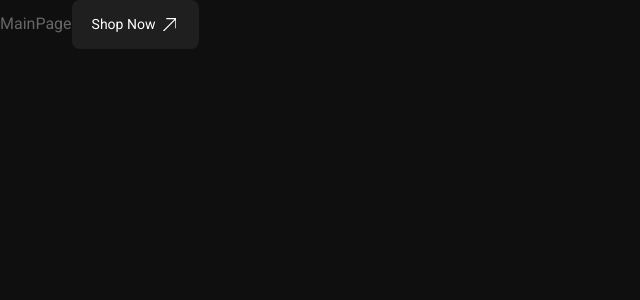
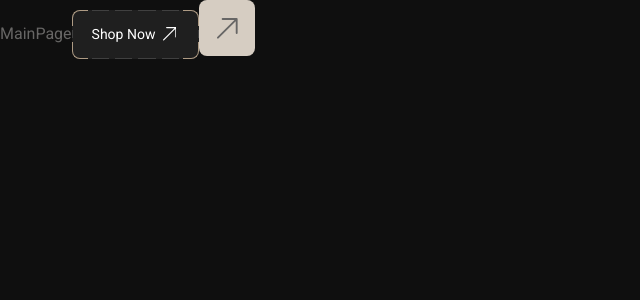
Before and after one commit to bietdoiphongchongmaquy/style-loom, a Next.js app in the folder client/: page / in a window 1280 px wide. Shown: the top 300 px of the page, without its empty margins (0-640 px from the left). Built offline with nearby package versions, Linux system fonts and the light colour scheme.

Commit message:
feat(design-system): introduce brand icon container component

```diff
--- a/client/src/app/(main)/page.tsx
+++ b/client/src/app/(main)/page.tsx
@@ -1,19 +1,23 @@
 import React from "react";
 
-import ICLink from "@/components/icon/ic-link";
+import ICLink from "@/components/icons/ic-link";
 import { BrandButton } from "@/components/shared/brand/button";
+import { BrandIcon } from "@/components/shared/brand/icon";
 
 const MainPage = () => {
   return (
     <div>
       MainPage
       <BrandButton
-        variant="dark"
+        variant="dashed"
         iconPosition="end"
         icon={<ICLink className="size-[.8594rem] text-current" />}
       >
         shop now
       </BrandButton>
+      <BrandIcon variant="brown">
+        <ICLink className="size-[21px] text-current" />
+      </BrandIcon>
     </div>
   );
 };
--- a/client/src/components/shared/brand/button/index.tsx
+++ b/client/src/components/shared/brand/button/index.tsx
@@ -4,7 +4,6 @@ import { cva, type VariantProps } from "class-variance-authority";
 import { Slot } from "radix-ui";
 
 import { cn } from "@/lib/utils";
-import ICLink from "@/components/icon/ic-link";
 
 const brandButtonVariants = cva(
   // transition-colors focus-visible:outline-none disabled:pointer-events-none disabled:opacity-50
@@ -22,6 +21,44 @@ const brandButtonVariants = cva(
     },
   },
 );
+
+const BrandButtonBorder = () => {
+  return (
+    <>
+      {/* Top border */}
+      <div className="pointer-events-none absolute top-0 right-[1.0313rem] left-[1.0313rem] flex h-px gap-[.375rem] px-[.25rem]">
+        <div className="h-full w-full bg-dark-25"></div>
+        <div className="h-full w-full bg-dark-25"></div>
+        <div className="h-full w-full bg-dark-25"></div>
+        <div className="h-full w-full bg-dark-25"></div>
+      </div>
+
+      {/* Bottom border */}
+      <div className="pointer-events-none absolute right-[1.0313rem] bottom-0 left-[1.0313rem] flex h-px gap-[.375rem] px-[.25rem]">
+        <div className="h-full w-full bg-dark-25"></div>
+        <div className="h-full w-full bg-dark-25"></div>
+        <div className="h-full w-full bg-dark-25"></div>
+        <div className="h-full w-full bg-dark-25"></div>
+      </div>
+
+      {/* Left border */}
+      <div className="pointer-events-none absolute top-[1.0313rem] bottom-[1.0313rem] left-0 flex w-px py-[.25rem]">
+        <div className="h-full w-full bg-dark-25"></div>
+      </div>
+
+      {/* Right border */}
+      <div className="pointer-events-none absolute top-[1.0313rem] right-0 bottom-[1.0313rem] flex w-px py-[.25rem]">
+        <div className="h-full w-full bg-dark-25"></div>
+      </div>
+
+      {/* 4 Corners */}
+      <div className="pointer-events-none absolute top-0 left-0 size-[1.0313rem] rounded-tl-[.5rem] border-t border-l border-brown-60"></div>
+      <div className="pointer-events-none absolute top-0 right-0 size-[1.0313rem] rounded-tr-[.5rem] border-t border-r border-brown-60"></div>
+      <div className="pointer-events-none absolute bottom-0 left-0 size-[1.0313rem] rounded-bl-[.5rem] border-b border-l border-brown-60"></div>
+      <div className="pointer-events-none absolute right-0 bottom-0 size-[1.0313rem] rounded-br-[.5rem] border-r border-b border-brown-60"></div>
+    </>
+  );
+};
 
 function BrandButton({
   className,
@@ -62,41 +99,7 @@ function BrandButton({
       )}
 
       {/* Border */}
-      {variant === "dashed" && (
-        <>
-          {/* Top border */}
-          <div className="pointer-events-none absolute top-0 right-[1.0313rem] left-[1.0313rem] flex h-px gap-[.375rem] px-[.25rem]">
-            <div className="h-full w-full bg-dark-25"></div>
-            <div className="h-full w-full bg-dark-25"></div>
-            <div className="h-full w-full bg-dark-25"></div>
-            <div className="h-full w-full bg-dark-25"></div>
-          </div>
-
-          {/* Bottom border */}
-          <div className="pointer-events-none absolute right-[1.0313rem] bottom-0 left-[1.0313rem] flex h-px gap-[.375rem] px-[.25rem]">
-            <div className="h-full w-full bg-dark-25"></div>
-            <div className="h-full w-full bg-dark-25"></div>
-            <div className="h-full w-full bg-dark-25"></div>
-            <div className="h-full w-full bg-dark-25"></div>
-          </div>
-
-          {/* Left border */}
-          <div className="pointer-events-none absolute top-[1.0313rem] bottom-[1.0313rem] left-0 flex w-px py-[.25rem]">
-            <div className="h-full w-full bg-dark-25"></div>
-          </div>
-
-          {/* Right border */}
-          <div className="pointer-events-none absolute top-[1.0313rem] right-0 bottom-[1.0313rem] flex w-px py-[.25rem]">
-            <div className="h-full w-full bg-dark-25"></div>
-          </div>
-
-          {/* 4 Corners */}
-          <div className="pointer-events-none absolute top-0 left-0 size-[1.0313rem] rounded-tl-[.5rem] border-t border-l border-brown-60"></div>
-          <div className="pointer-events-none absolute top-0 right-0 size-[1.0313rem] rounded-tr-[.5rem] border-t border-r border-brown-60"></div>
-          <div className="pointer-events-none absolute bottom-0 left-0 size-[1.0313rem] rounded-bl-[.5rem] border-b border-l border-brown-60"></div>
-          <div className="pointer-events-none absolute right-0 bottom-0 size-[1.0313rem] rounded-br-[.5rem] border-r border-b border-brown-60"></div>
-        </>
-      )}
+      {variant === "dashed" && <BrandButtonBorder />}
     </Comp>
   );
 }
--- /dev/null
+++ b/client/src/components/shared/brand/icon/index.tsx
@@ -0,0 +1,90 @@
+import React from "react";
+
+import { cva, VariantProps } from "class-variance-authority";
+
+import { cn } from "@/lib/utils";
+
+const brandIconVariants = cva(
+  "relative inline-flex shrink-0 items-center justify-center",
+  {
+    variants: {
+      variant: {
+        dark: "size-[3rem] rounded-[.5rem] bg-dark-10 p-[.875rem]",
+        brown: "size-[3.5rem] rounded-[.5rem] bg-brown-80 p-[.875rem]",
+        dashed: "size-[4.75rem] bg-transparent p-[.625rem]",
+      },
+    },
+    defaultVariants: {
+      variant: "dashed",
+    },
+  },
+);
+
+const contentSizeMap: Record<string, string> = {
+  dark: "size-[1.25rem]",
+  brown: "size-[1.75rem]",
+  dashed: "size-[3.5rem]",
+};
+
+const BrandIconBorder = () => {
+  return (
+    <div className="pointer-events-none absolute inset-0">
+      <svg
+        xmlns="http://www.w3.org/2000/svg"
+        fill="none"
+        viewBox="0 0 76 76"
+        className="size-full"
+      >
+        <rect
+          width="74.5"
+          height="74.5"
+          x=".75"
+          y=".75"
+          stroke="#262626"
+          strokeDasharray="16 6"
+          strokeWidth="1.5"
+          rx="37.25"
+        />
+        <path
+          stroke="#262626"
+          strokeWidth="2"
+          d="M61 38h15M0 38h15m23-23V0m0 76V61"
+        />
+      </svg>
+    </div>
+  );
+};
+
+function BrandIcon({
+  className,
+  variant = "dashed",
+  children,
+  ...props
+}: React.HTMLAttributes<HTMLDivElement> &
+  VariantProps<typeof brandIconVariants>) {
+  const contentSize = contentSizeMap[variant ?? "dashed"];
+
+  return (
+    <div
+      data-slot="brand-icon"
+      data-variant={variant}
+      className={cn(brandIconVariants({ variant }), className)}
+      {...props}
+    >
+      {/* Border */}
+      {variant === "dashed" && <BrandIconBorder />}
+
+      <div
+        className={cn(
+          "relative z-[1] flex items-center justify-center",
+          contentSize,
+          variant === "dashed" && "rounded-[4rem] bg-dark-10 p-[.875rem]",
+        )}
+      >
+        {children}
+      </div>
+    </div>
+  );
+}
+
+export { BrandIcon, brandIconVariants };
```
Also changed, not shown: client/src/components/icons/ic-link.tsx (renamed from client/src/components/icon/ic-link.tsx).
